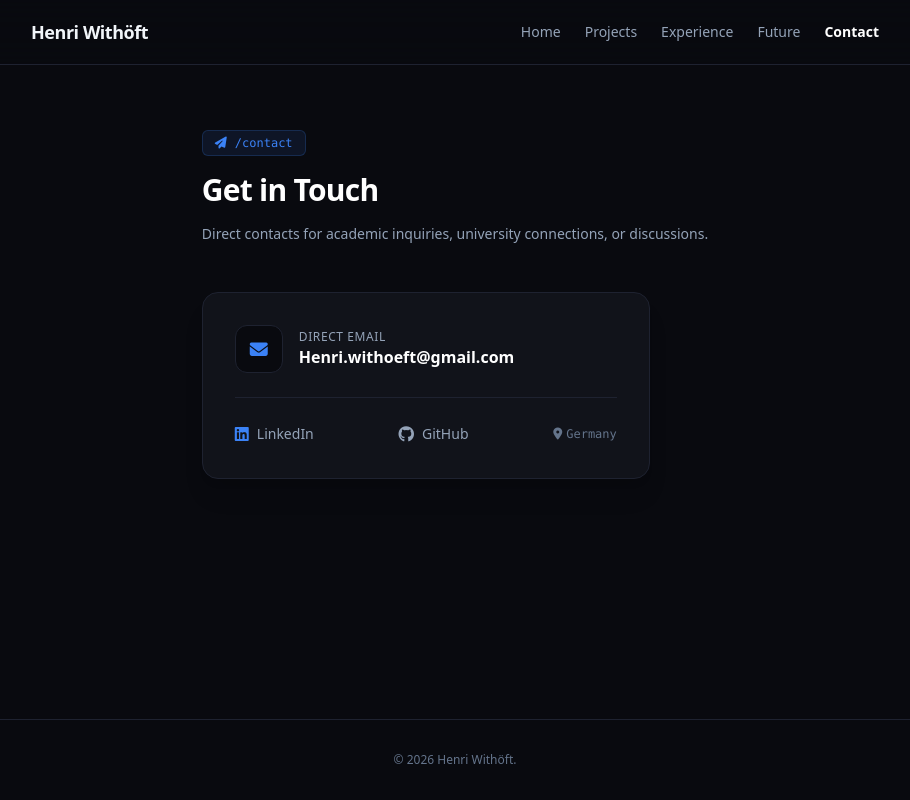
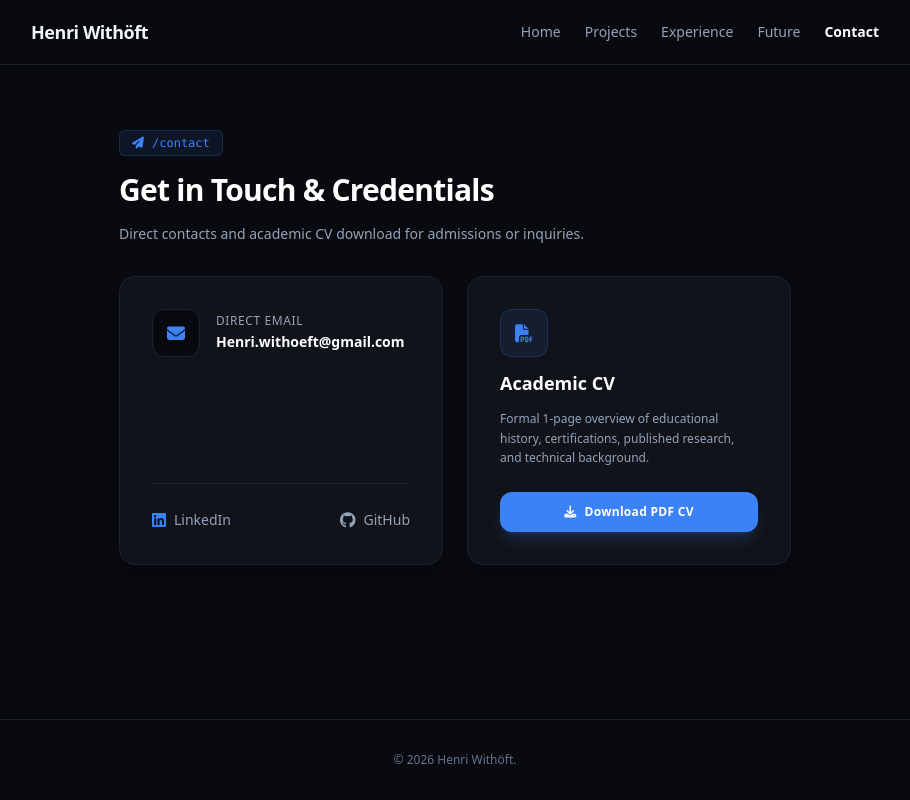
Before and after one commit to henri20HUB/portfolio, a plain HTML site: page contact.html in a window 1280 px wide. Shown: the whole page, without its empty margins (185-1095 px from the left). Drawn offline with nearby package versions, Linux system fonts and the light colour scheme.

Commit message:
Added downloadable PDF Academic CV option to index and contact pages

```diff
--- a/contact.html
+++ b/contact.html
@@ -37,25 +37,29 @@
         </div>
     </header>
 
-    <main class="max-w-4xl mx-auto px-6 py-16 flex-grow">
-        <div class="space-y-4 mb-12">
+    <main class="max-w-4xl mx-auto px-6 py-16 flex-grow space-y-8">
+        <div class="space-y-4 mb-8">
             <div class="inline-flex items-center gap-2 px-3 py-1 rounded-md bg-accentBlue/10 border border-accentBlue/20 text-accentBlue text-xs font-mono">
                 <i class="fas fa-paper-plane"></i> /contact
             </div>
-            <h1 class="text-3xl font-bold tracking-tight text-white">Get in Touch</h1>
-            <p class="text-slate-400 text-sm max-w-xl">Direct contacts for academic inquiries, university connections, or discussions.</p>
+            <h1 class="text-3xl font-bold tracking-tight text-white">Get in Touch & Credentials</h1>
+            <p class="text-slate-400 text-sm max-w-xl">Direct contacts and academic CV download for admissions or inquiries.</p>
         </div>
 
-        <div class="max-w-md p-8 rounded-2xl bg-cardBg border border-borderSubtle space-y-6 shadow-xl">
+        <div class="grid gap-6 sm:grid-cols-2 max-w-2xl">
+            <!-- Email & Socials -->
+            <div class="p-8 rounded-2xl bg-cardBg border border-borderSubtle space-y-6 shadow-xl flex flex-col justify-between">
+                <div class="space-y-4">
                     <div class="flex items-center gap-4 text-slate-300">
                         <div class="w-12 h-12 rounded-xl bg-darkBg border border-borderSubtle flex items-center justify-center text-accentBlue text-lg">
                             <i class="fas fa-envelope"></i>
                         </div>
                         <div>
                             <p class="text-xs text-slate-400 font-medium tracking-wider uppercase">Direct Email</p>
-                    <a href="mailto:Henri.withoeft@gmail.com" class="text-base font-semibold text-white hover:text-accentBlue transition-colors">
+                            <a href="mailto:Henri.withoeft@gmail.com" class="text-sm font-semibold text-white hover:text-accentBlue transition-colors break-all">
                                 Henri.withoeft@gmail.com
                             </a>
+                        </div>
                     </div>
                 </div>
 
@@ -66,7 +70,24 @@
                     <a href="https://github.com/henri20HUB" target="_blank" class="hover:text-white transition-colors flex items-center gap-2">
                         <i class="fab fa-github text-base"></i> GitHub
                     </a>
-                <span class="text-xs font-mono text-slate-500"><i class="fas fa-map-marker-alt text-slate-500 mr-1"></i>Germany</span>
+                </div>
+            </div>
+
+            <!-- Download CV Card -->
+            <div class="p-8 rounded-2xl bg-cardBg border border-borderSubtle space-y-6 shadow-xl flex flex-col justify-between">
+                <div class="space-y-3">
+                    <div class="w-12 h-12 rounded-xl bg-accentBlue/10 border border-accentBlue/20 flex items-center justify-center text-accentBlue text-lg">
+                        <i class="fas fa-file-pdf"></i>
+                    </div>
+                    <h2 class="text-lg font-semibold text-white">Academic CV</h2>
+                    <p class="text-xs text-slate-400 leading-relaxed">
+                        Formal 1-page overview of educational history, certifications, published research, and technical background.
+                    </p>
+                </div>
+
+                <a href="Henri_Withoft_CV.pdf" download target="_blank" class="w-full py-3 px-4 rounded-xl bg-accentBlue hover:bg-blue-600 text-white text-xs font-semibold tracking-wide flex items-center justify-center gap-2 transition-all shadow-lg shadow-accentBlue/20">
+                    <i class="fas fa-download"></i> Download PDF CV
+                </a>
             </div>
         </div>
     </main>
```
Also changed, not shown: index.html (+2 -2 lines), 1 other file. Lines whose indentation alone changed are shown as unchanged.
